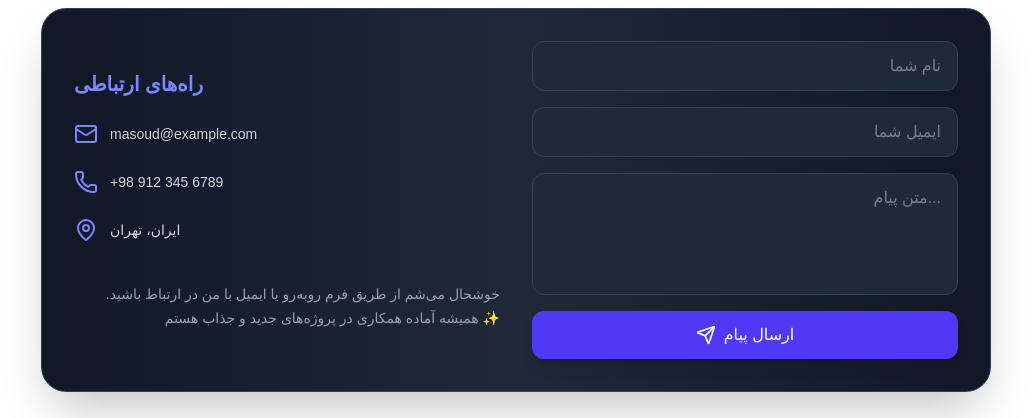
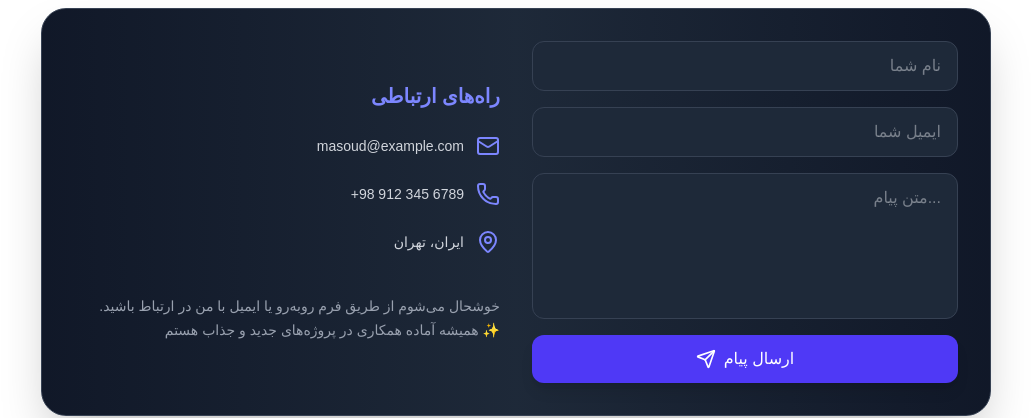
Before and after one commit to Masoud2025/portfolio, a Next.js app: page / in a window 1280 px wide. Shown: the part 2597-3015 px from the top of the page, without its empty margins (124-1155 px from the left). Built offline with nearby package versions, Linux system fonts and the light colour scheme.

Commit message:
feat(api & server): +Change the api route for work correct on vercel server because they don't read .env files

```diff
--- a/src/app/api/contact/route.ts
+++ b/src/app/api/contact/route.ts
@@ -15,7 +15,7 @@ export async function POST(req: Request) {
     }
 
     const text = `
-📩 پیام جدید:
+📩 پیام جدید از سایت پورتفولیو:
 👤 نام: ${data.name}
 📧 ایمیل: ${data.email}
 💬 پیام: ${data.message}
--- a/src/components/ui/Contact.tsx
+++ b/src/components/ui/Contact.tsx
@@ -55,25 +55,25 @@ export default function Contact(): JSX.Element {
       >
         {/* اطلاعات تماس */}
         <div className="flex flex-col gap-6 w-full md:w-1/2 text-gray-300">
-          <h3 className="text-xl font-semibold text-indigo-400">
+          <h3 className="text-xl font-semibold text-indigo-400 text-right">
             راه‌های ارتباطی
           </h3>
 
-          <div className="flex items-center gap-3">
+          <div className="flex items-center gap-3 justify-end">
+            <p className="text-sm">masoud@example.com</p>
             <Mail className="text-indigo-400 w-6 h-6" />
-            <p className="text-sm">masoud@example.com</p>
           </div>
-          <div className="flex items-center gap-3">
+          <div className="flex items-center gap-3 justify-end">
+            <p className="text-sm">+98 912 345 6789</p>
             <Phone className="text-indigo-400 w-6 h-6" />
-            <p className="text-sm">+98 912 345 6789</p>
           </div>
-          <div className="flex items-center gap-3">
+          <div className="flex items-center gap-3 justify-end">
+            <p className="text-sm">ایران، تهران</p>
             <MapPin className="text-indigo-400 w-6 h-6" />
-            <p className="text-sm">ایران، تهران</p>
           </div>
 
-          <p className="text-gray-400 text-sm leading-6 mt-4  text-right">
-            خوشحال می‌شم از طریق فرم روبه‌رو یا ایمیل با من در ارتباط باشید.
+          <p className="text-gray-400 text-sm leading-6 mt-4 text-right">
+            خوشحال می‌شوم از طریق فرم روبه‌رو یا ایمیل با من در ارتباط باشید.
             همیشه آماده همکاری در پروژه‌های جدید و جذاب هستم ✨
           </p>
         </div>
@@ -90,7 +90,7 @@ export default function Contact(): JSX.Element {
             onChange={handleChange}
             placeholder="نام شما"
             required
-            className="bg-gray-800 border border-gray-700 rounded-xl px-4 py-3 focus:border-indigo-500 outline-none transition  text-right"
+            className="bg-gray-800 border border-gray-700 rounded-xl px-4 py-3 focus:border-indigo-500 outline-none transition text-right"
           />
 
           <input
@@ -100,7 +100,7 @@ export default function Contact(): JSX.Element {
             onChange={handleChange}
             placeholder="ایمیل شما"
             required
-            className="bg-gray-800 border border-gray-700 rounded-xl px-4 py-3 focus:border-indigo-500 outline-none transition  text-right"
+            className="bg-gray-800 border border-gray-700 rounded-xl px-4 py-3 focus:border-indigo-500 outline-none transition text-right"
           />
 
           <textarea
@@ -109,8 +109,8 @@ export default function Contact(): JSX.Element {
             onChange={handleChange}
             placeholder="متن پیام..."
             required
-            rows={4}
-            className="bg-gray-800 border border-gray-700 rounded-xl px-4 py-3 resize-none focus:border-indigo-500 outline-none transition  text-right"
+            rows={5}
+            className="bg-gray-800 border border-gray-700 rounded-xl px-4 py-3 resize-none focus:border-indigo-500 outline-none transition text-right"
           />
 
           <button
```
